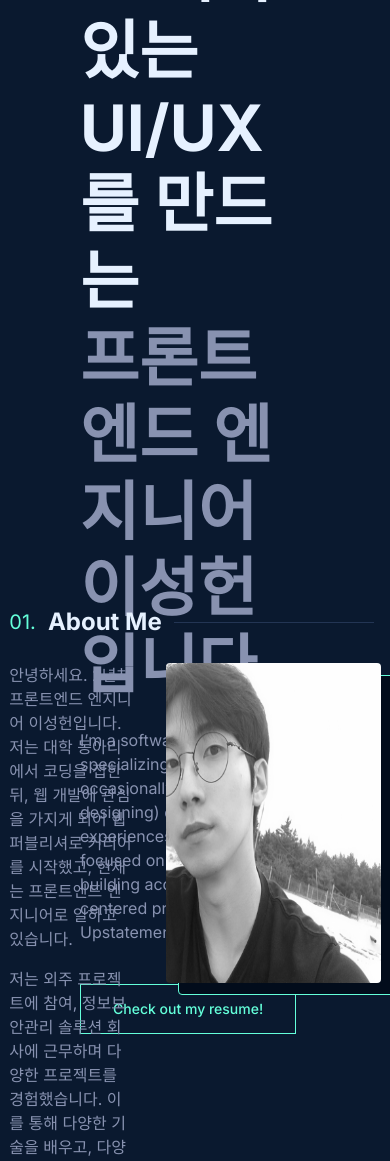
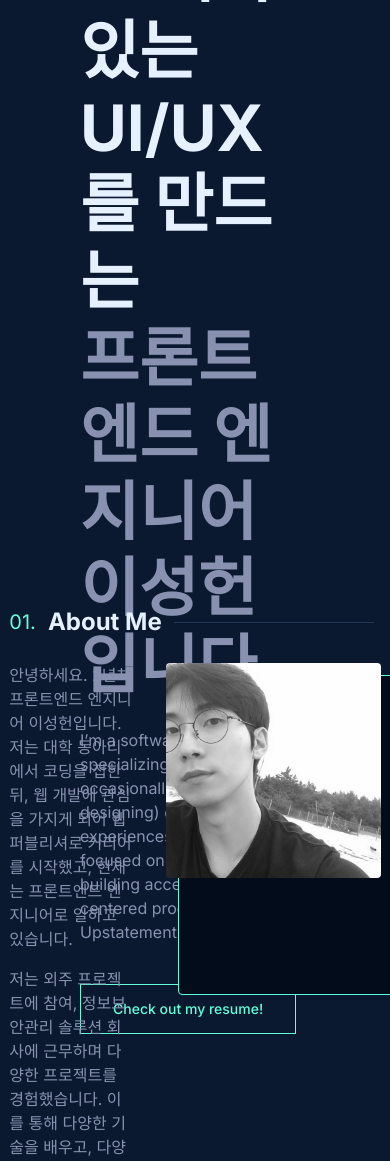
Before and after one commit to heondeam/shlee-resume, a Next.js app: page / in a window 390 px wide. Shown: the top 1161 px of the page. Built offline with nearby package versions, Linux system fonts and the light colour scheme.

Commit message:
fix: image to responsive

```diff
--- a/components/sections/about-me.tsx
+++ b/components/sections/about-me.tsx
@@ -43,7 +43,12 @@ export default function AboutMe() {
           </div>
           <div className="image-before group">
             <div className="image-wrapper">
-              <Image src={Profile} alt="Picture of the author" layout="fill" className="profile" />
+              <Image
+                src={Profile}
+                alt="Picture of the author"
+                layout="responsive"
+                className="profile"
+              />
             </div>
           </div>
         </div>
```
